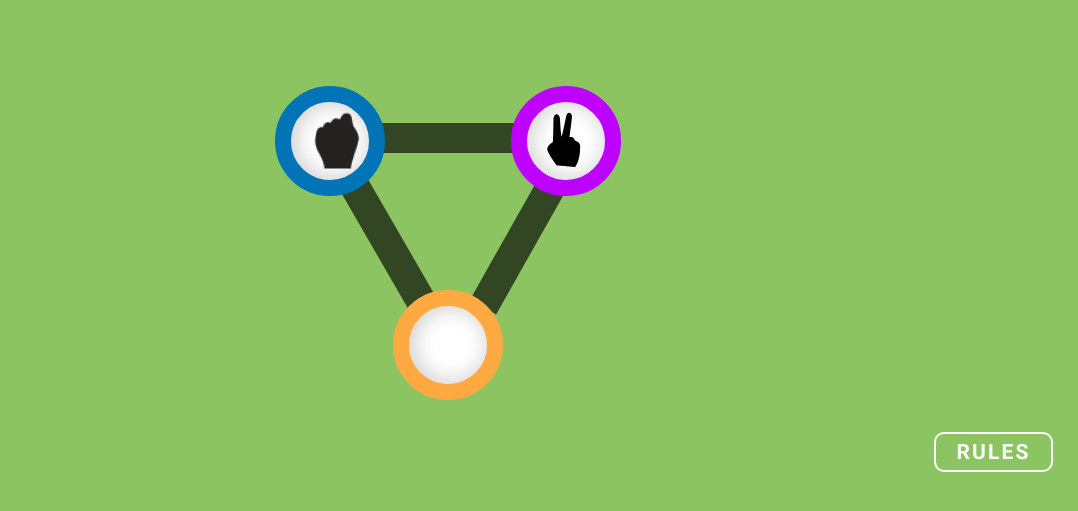
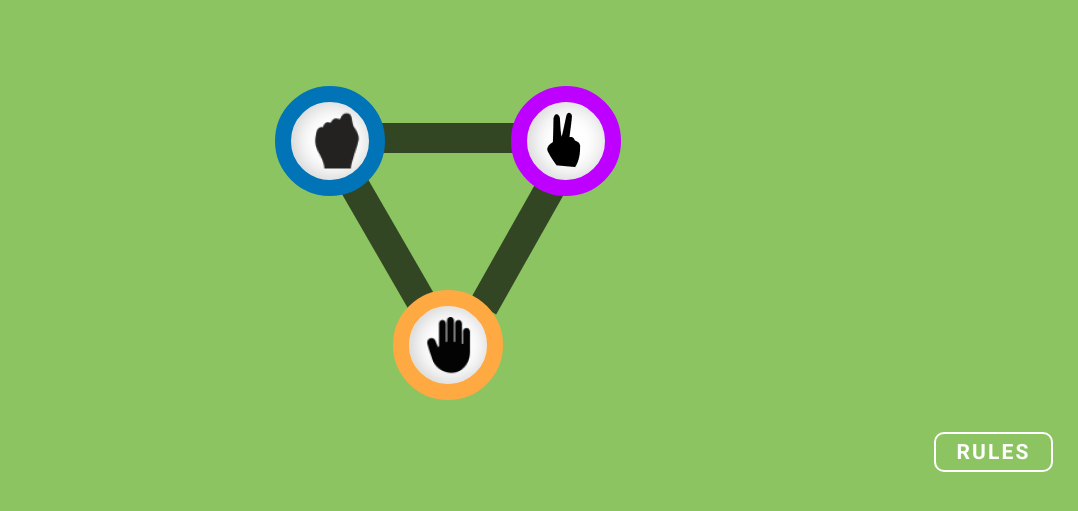
Before and after one commit to haribalbharadwaj/RPS, a plain HTML site: page index.html in a window 1280 px wide. Shown: the part 243-754 px from the top of the page, without its empty margins (202-1280 px from the left). Drawn offline with Linux system fonts and the light colour scheme; a web font is replaced by a local one.

Commit message:
Update index.html

```diff
--- a/index.html
+++ b/index.html
@@ -53,7 +53,7 @@
 
     <button class="Scissor" onclick="playGame('scissor'); updateScore();"><img src="/RPS/Scissor.png"> </button>
 
-    <button class="Paper" onclick="playGame('paper'); updateScimg();<img src= "RPS/Paper.png"></button>
+    <button class="Paper" onclick="playGame('paper'); updateScimg();"><img src= "RPS/Paper.png"></button>
 
     <div id="choices-container">
         <img src="#"  id="human-choice-img">
```
